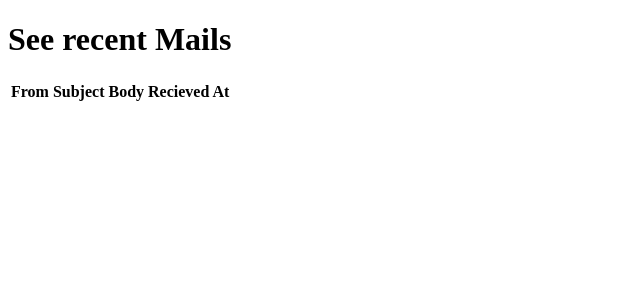
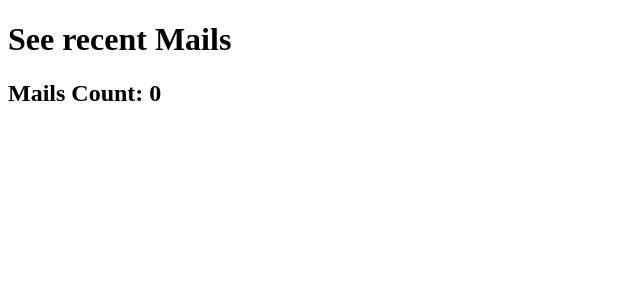
Before and after one commit to Suryash-Jha/mailNotification, a Django app: page / in a window 1280 px wide. Shown: the top 300 px of the page, without its empty margins (0-640 px from the left). Run offline with Django 4.2, Linux system fonts and the light colour scheme; data that the repository does not hold is empty.

Commit message:
Data updating on frontend

```diff
--- a/mailNotifierApp/templates/mailNotifierApp/index.html
+++ b/mailNotifierApp/templates/mailNotifierApp/index.html
@@ -12,29 +12,29 @@
     <h1>
         See recent Mails
     </h1>
-    <div>
-        <table>
-            <thead>
-                <tr>
-                    <th>From</th>
-                    <th>Subject</th>
-                    <th>Body</th>
-                    <th>Recieved At</th>
-                </tr>
-            </thead>
-            <tbody>
-                {% for mail in mails %}
-                <tr>
-                    <td>{{ mail.from }}</td>
-                    <td>{{ mail.subject }}</td>
-                    <td>{{ mail.body }}</td>
-                    <td>{{ mail.receivedAt }}</td>
+    <h2>Mails Count: <span id="mailsCount">0</span></h2>
+    <script>
+        function getMailsCount() {
+            fetch('http://127.0.0.1:8000/clientApi/',
+                {
+                    method: 'GET',
+                    headers: {
+                        'Content-Type': 'application/json',
+                    },
+                })
+                .then(response => response.json())
+                .then(data => {
+                    console.log('Success:', data);
+                    document.getElementById("mailsCount").innerHTML = data.count;
+                })
+                .catch((error) => {
+                    console.error('Error:', error);
+                });
+        }
+        setInterval(getMailsCount, 10000);
+        getMailsCount()
+    </script>
 
-                </tr>
-                {% endfor %}
-                <td>{{numb}}</td>
-            </tbody>
-        </table>
 </body>
 
 </html>
```
